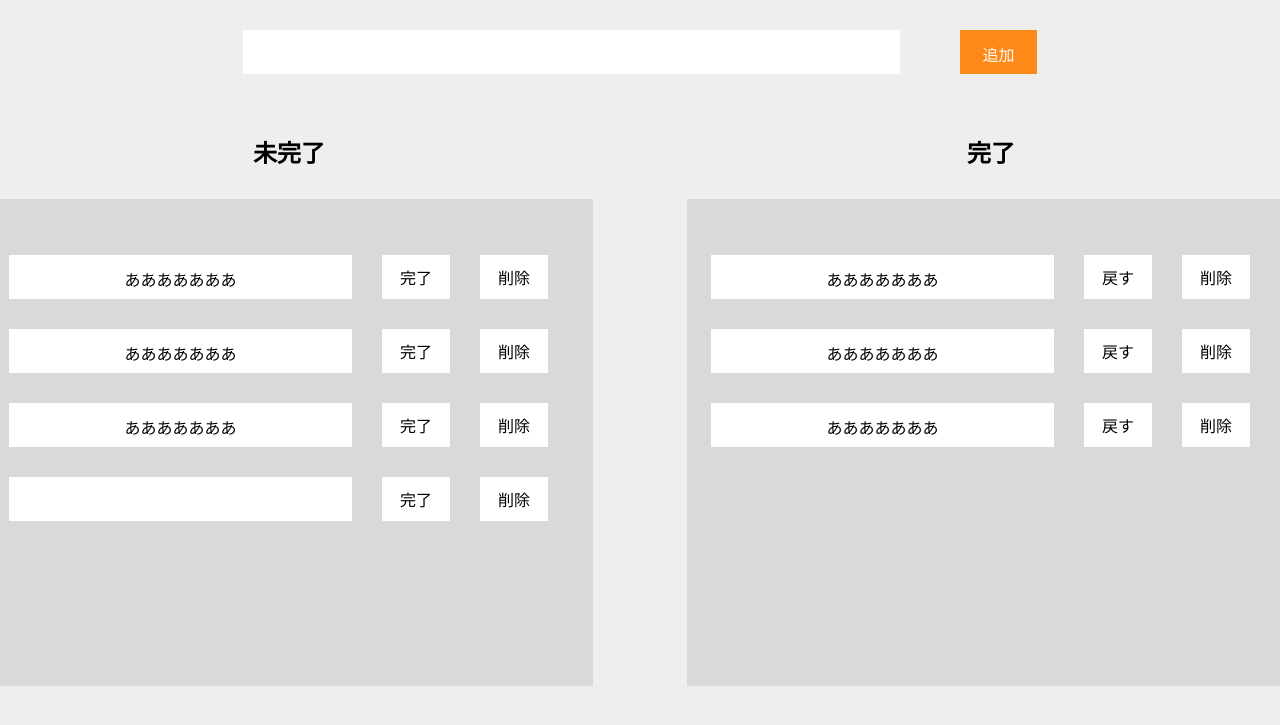
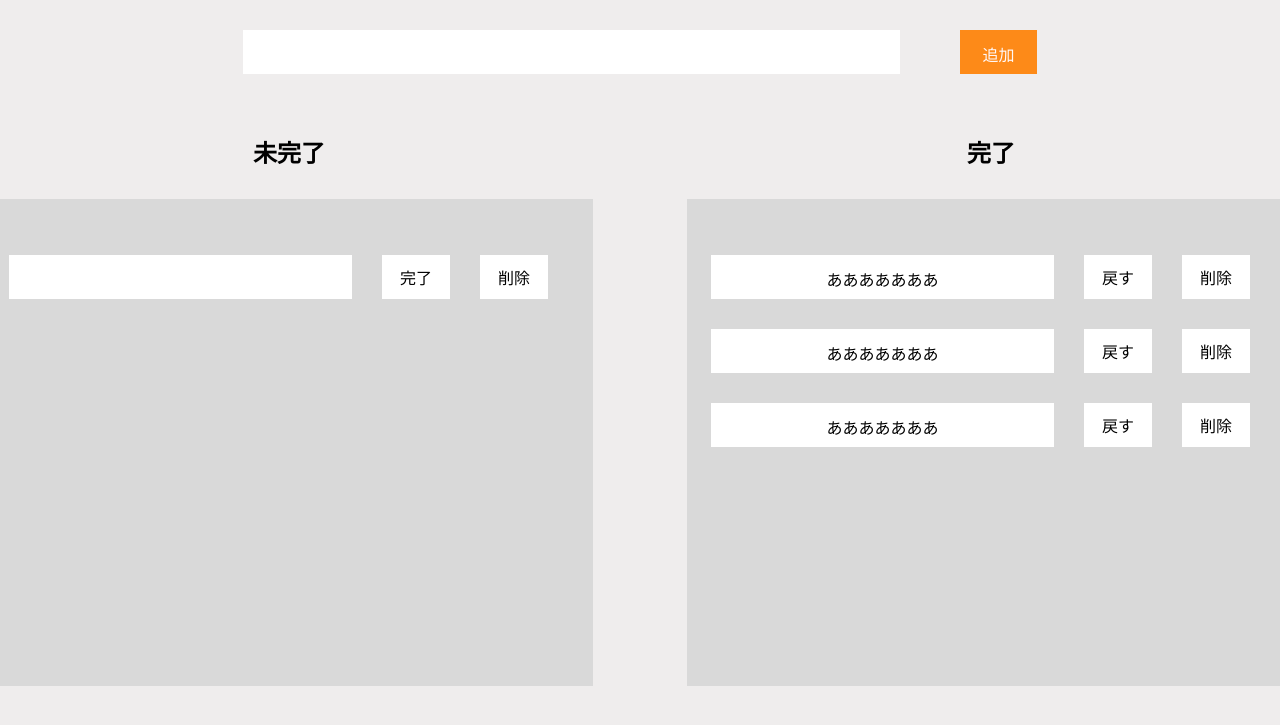
Before and after one commit to kozyocho/todo-list-js, a plain HTML site: page index.html in a window 1280 px wide. Both pictures are taken after a click on the button "追加". Shown: the part 171-896 px from the top of the page. Drawn offline with Linux system fonts and the light colour scheme.

Commit message:
削除ボタンの処理追加

```diff
--- a/index.html
+++ b/index.html
@@ -21,7 +21,7 @@
           <h2>未完了</h2>
         </div>
         <div id="parent" class="incomplete__box">
-          <div class="incomplete__list">
+          <!-- <div class="incomplete__list">
             <div class="incomplete__todo-content">
               <p class="incomplete__todo-content-text">あああああああ</p>
             </div>
@@ -53,7 +53,7 @@
             <button class="incomplete__delete-button" type="button">
               削除
             </button>
-          </div>
+          </div> -->
         </div>
       </div>
       <div class="todo__complete">
--- a/js/app.js
+++ b/js/app.js
@@ -1,6 +1,11 @@
+window.addEventListener("load", () => {
+  //追加ボタンを押したらgetInputValue要素を取得
+  const addButton = document.getElementById("js-add");
+  addButton.addEventListener("click", getInputValue);
+});
+
 //addボタンを押したら入力内容を取得
 //未完了エリアに取得した内容を表示
-
 function getInputValue() {
   //input要素を取得
   const input = document.getElementById("js-input");
@@ -15,10 +20,13 @@ function getInputValue() {
   addIncomplete(inputValue);
 }
 
-//追加ボタンを押したらgetInputValue要素を取得
-const addButton = document.getElementById("js-add");
+function addIncomplete(inputvalue) {
+  //作成したp要素を取得
+  const target = createIncompleteElement();
 
-addButton.addEventListener("click", getInputValue);
+  //p要素に入力内容を設定
+  target.textContent = inputvalue;
+}
 
 /*
 1. 入力内容を取得
@@ -42,6 +50,10 @@ function createIncompleteElement() {
   incompleteTodoContent.className = "incomplete__todo-content";
   incompleteListElement.appendChild(incompleteTodoContent);
 
+  const incompleteTodoContentText = document.createElement("p");
+  incompleteTodoContentText.className = "incomplete__todo-content-text";
+  incompleteTodoContent.appendChild(incompleteTodoContentText);
+
   const incompleteCompleteButton = document.createElement("button");
   incompleteCompleteButton.type = "button";
   incompleteCompleteButton.className = "incomplete__complete-button";
@@ -54,17 +66,37 @@ function createIncompleteElement() {
   incompleteDeleteButton.textContent = "削除";
   incompleteListElement.appendChild(incompleteDeleteButton);
 
-  const incompleteTodoContentText = document.createElement("p");
-  incompleteTodoContentText.className = "incomplete__todo-content-text";
-  incompleteTodoContent.appendChild(incompleteTodoContentText);
+  //各ボタンにイベントリスナーを追加
+  incompleteCompleteButton.addEventListener("click", function () {
+    const completeTarget = this.closest(".incomplete__list");
+    console.log(deleteTarget);
+    if (completeTarget) {
+      completeTarget.remove();
+      //削除してから完了エリアに移動
+    }
+  });
 
-  return incompleteTodoContent;
+  incompleteDeleteButton.addEventListener("click", function () {
+    const deleteTarget = this.closest(".incomplete__list");
+    console.log(deleteTarget);
+    if (deleteTarget) {
+      deleteTarget.remove();
+    }
+  });
+
+  return incompleteTodoContentText;
 }
 
-function addIncomplete(inputvalue) {
-  //作成したp要素を取得
-  const target = createIncompleteElement();
+//削除ボタンを押したら要素を削除
+//ページロード時点ではボタンが存在しないから動作しない
+//const deleteButtons = document.querySelectorAll(".incomplete__delete-button"); //全ての削除ボタンを取得
 
-  //p要素に入力内容を格納
-  target.textContent = inputvalue;
-}
+// deleteButtons.forEach((deleteButton) => {
+//   deleteButton.addEventListener("click", function () {
+//     // const clickedButton = event.target;
+//     console.log("削除ボタン押下");
+//     const deleteTarget = this.closest(".incomplete__list");
+
+//     deleteTarget.remove();
+//   });
+// });
```
